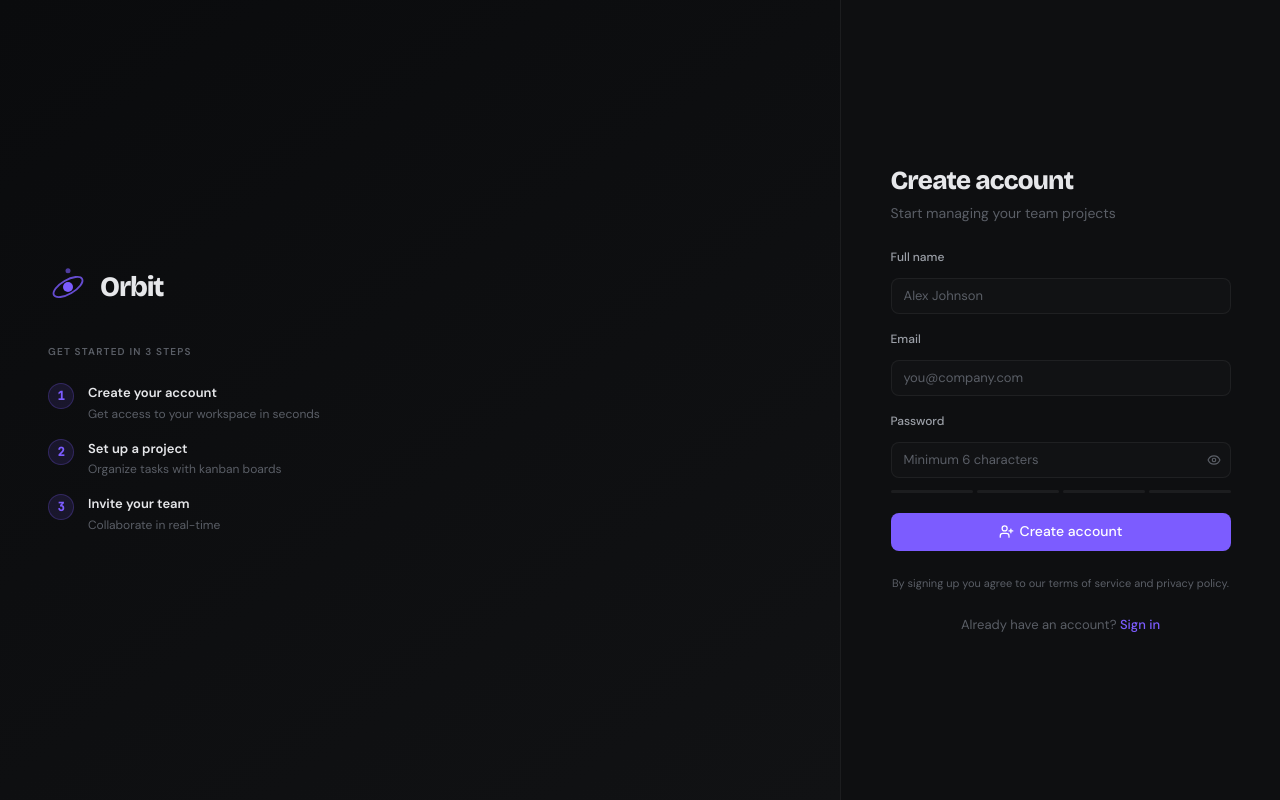
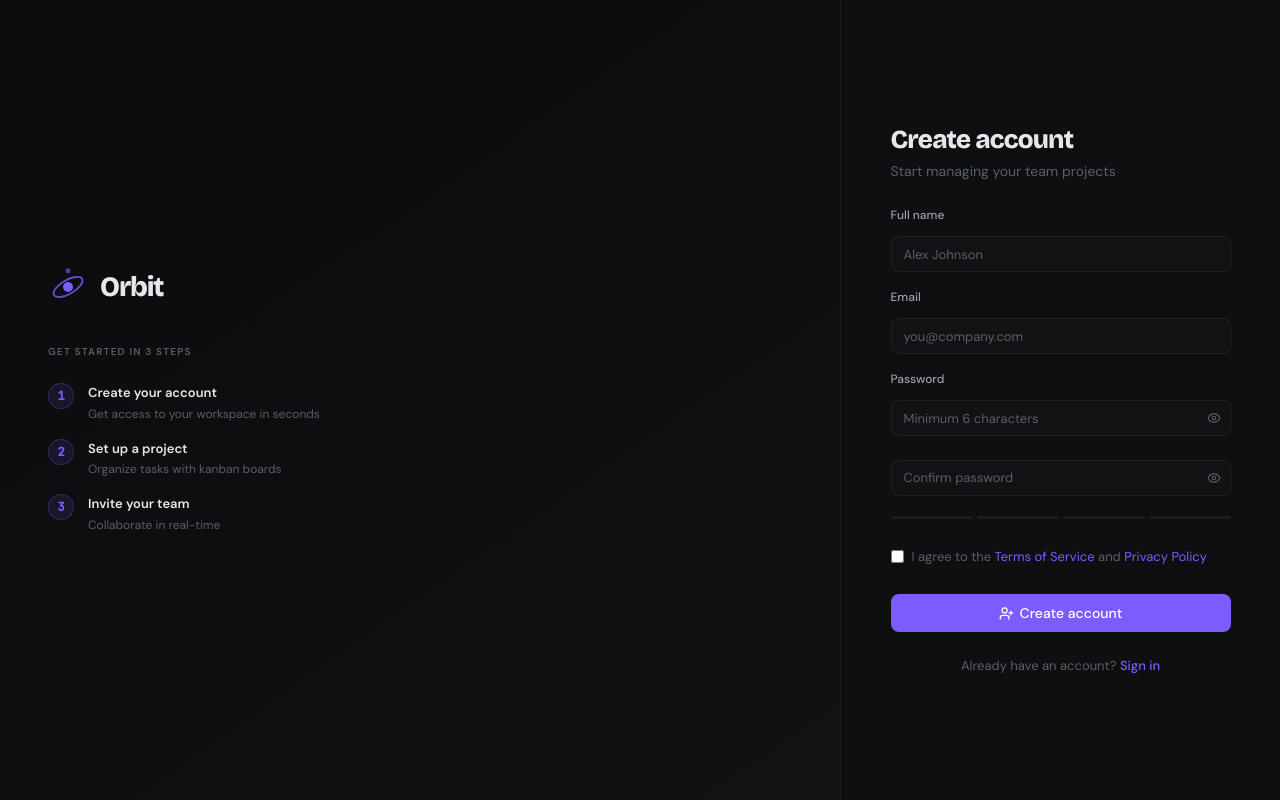
Before and after one commit to moadh704/orbit, a Vue app in the folder client/: page /register in a window 1280 px wide. Built offline with nearby package versions, Linux system fonts and the light colour scheme; what vue3-apexcharts would draw is missing.

Commit message:
Improved Register page: Added Confirm Password field, required Terms & Conditions checkbox, password match validation, and better overall polish for a more premium feel.

```diff
--- a/client/src/pages/RegisterPage.vue
+++ b/client/src/pages/RegisterPage.vue
@@ -1,6 +1,6 @@
 <template>
   <div class="auth-page">
-    <!-- Left: Premium visual panel (clean, no heavy Three.js) -->
+    <!-- Left: Premium visual panel -->
     <div class="auth-visual">
       <div class="visual-overlay">
         <div class="visual-logo">
@@ -79,6 +79,23 @@
                 <Eye v-else :size="14" />
               </button>
             </div>
+
+            <!-- Confirm Password -->
+            <div class="input-wrap mt-3">
+              <input
+                v-model="form.confirmPassword"
+                :type="showConfirmPw ? 'text' : 'password'"
+                class="input"
+                placeholder="Confirm password"
+                autocomplete="new-password"
+                required
+              />
+              <button type="button" class="pw-toggle" @click="showConfirmPw = !showConfirmPw">
+                <EyeOff v-if="showConfirmPw" :size="14" />
+                <Eye v-else :size="14" />
+              </button>
+            </div>
+
             <div class="pw-strength">
               <div
                 v-for="i in 4"
@@ -90,16 +107,29 @@
             </div>
           </div>
 
-          <button type="submit" class="btn btn-primary auth-submit" :disabled="loading">
+          <!-- Terms Checkbox -->
+          <div class="terms-checkbox">
+            <input
+              type="checkbox"
+              id="terms"
+              v-model="acceptedTerms"
+              required
+            />
+            <label for="terms">
+              I agree to the <a href="#" class="terms-link">Terms of Service</a> and <a href="#" class="terms-link">Privacy Policy</a>
+            </label>
+          </div>
+
+          <button
+            type="submit"
+            class="btn btn-primary auth-submit"
+            :disabled="loading || !acceptedTerms"
+          >
             <LoadingSpinner v-if="loading" :size="15" />
             <UserPlus v-else :size="15" />
             {{ loading ? 'Creating account...' : 'Create account' }}
           </button>
         </form>
-
-        <p class="auth-terms">
-          By signing up you agree to our terms of service and privacy policy.
-        </p>
 
         <p class="auth-switch">
           Already have an account?
@@ -119,11 +149,19 @@ import LoadingSpinner from '@/components/ui/LoadingSpinner.vue'
 
 const authStore = useAuthStore()
 const router = useRouter()
+
 const loading = ref(false)
 const error = ref('')
 const showPw = ref(false)
+const showConfirmPw = ref(false)
+const acceptedTerms = ref(false)
 
-const form = reactive({ name: '', email: '', password: '' })
+const form = reactive({
+  name: '',
+  email: '',
+  password: '',
+  confirmPassword: ''
+})
 
 const steps = [
   { title: 'Create your account', desc: 'Get access to your workspace in seconds' },
@@ -149,10 +187,22 @@ const strengthColor = computed(() => {
 
 async function handleRegister() {
   error.value = ''
+
   if (form.password.length < 6) {
     error.value = 'Password must be at least 6 characters'
     return
   }
+
+  if (form.password !== form.confirmPassword) {
+    error.value = 'Passwords do not match'
+    return
+  }
+
+  if (!acceptedTerms.value) {
+    error.value = 'You must accept the Terms and Privacy Policy'
+    return
+  }
+
   loading.value = true
   try {
     await authStore.register(form.name, form.email, form.password)
@@ -172,7 +222,6 @@ async function handleRegister() {
   background: var(--bg-app);
 }
 
-/* Left visual - clean premium panel per DESIGN.md (no Three.js particle system) */
 .auth-visual {
   position: relative;
   flex: 1;
@@ -282,7 +331,7 @@ async function handleRegister() {
 
 .field { display: flex; flex-direction: column; gap: 6px; }
 
-.input-wrap { position: relative; }
+.input-wrap { position: relative; margin-bottom: 8px; }
 .input-wrap .input { padding-right: 38px; }
 
 .pw-toggle {
@@ -302,6 +351,7 @@ async function handleRegister() {
   display: flex;
   gap: 4px;
   margin-top: 6px;
+  margin-bottom: 12px;
 }
 
 .pw-bar {
@@ -315,19 +365,34 @@ async function handleRegister() {
 .pw-bar.active { opacity: 1; }
 .pw-bar:not(.active) { background: var(--border) !important; }
 
+.terms-checkbox {
+  display: flex;
+  align-items: flex-start;
+  gap: 8px;
+  font-size: 13px;
+  color: var(--text-muted);
+  margin-bottom: 8px;
+}
+
+.terms-checkbox input {
+  margin-top: 3px;
+}
+
+.terms-link {
+  color: var(--accent);
+  text-decoration: none;
+}
+
+.terms-link:hover {
+  text-decoration: underline;
+}
+
 .auth-submit {
   width: 100%;
   height: 38px;
   justify-content: center;
   font-size: 14px;
   margin-top: 4px;
-}
-
-.auth-terms {
-  font-size: 11px;
-  color: var(--text-muted);
-  text-align: center;
-  line-height: 1.5;
 }
 
 .auth-switch {
```
